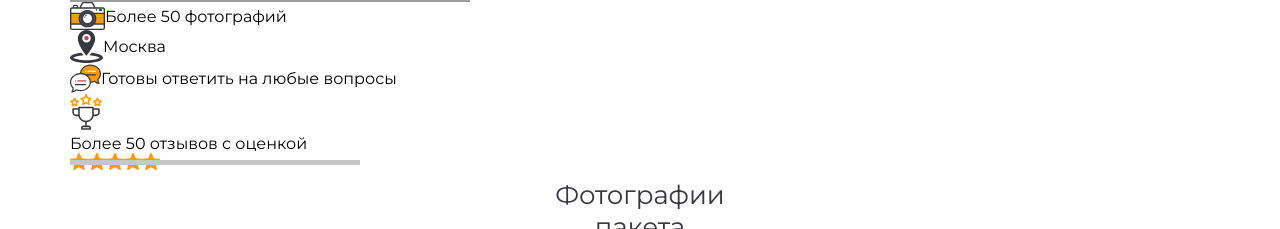
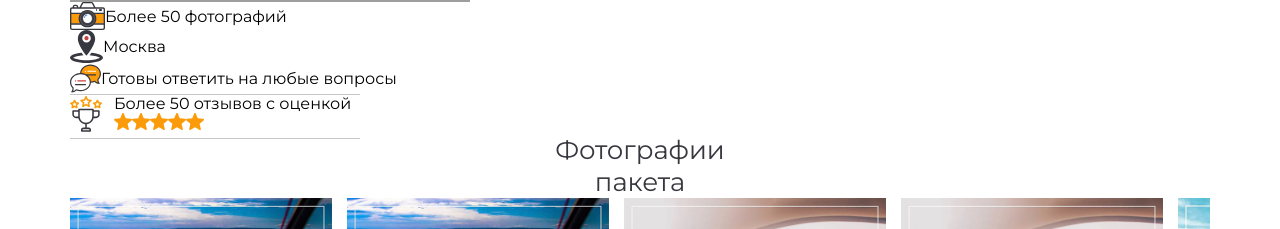
Before and after one commit to 8807010/HELYFLY, a React (Create React App) app: page / in a window 1280 px wide. Shown: the part 2078-2307 px from the top of the page. Built offline with nearby package versions, Linux system fonts and the light colour scheme; grey boxes are pictures that could not be loaded.

Commit message:
review code

```diff
--- a/src/components/blocks/photosession/Photosession.module.scss
+++ b/src/components/blocks/photosession/Photosession.module.scss
@@ -3,6 +3,9 @@
 
 .container {
     @extend %container;
+    .inner {
+        position: relative;
+    }
     .title {
         @include text(28px, 400, 34px);
         color: $textColor;
@@ -23,16 +26,34 @@
     .photosessionPrice {
         padding-top: 25px;
     }
-
+    .cap {
+        margin-right: 12px;
+    }
+    .reviews {
+        display: flex;
+    }
     .reviews::after {
-            content: "";
-            display: block;
-            position: absolute;
-            width: 290px;
-            height: 5px;
-            background: $secondaryColor;
-            position: relative;
-            bottom: 14px;
+        content: "";
+        display: block;
+        position: absolute;
+        width: 290px;
+        height: 0.5px;
+        background: $secondaryColor;
+        bottom: -4px;
+    }
+    .reviews::before {
+        content: "";
+        display: block;
+        position: absolute;
+        width: 290px;
+        height: 0.5px;
+        background: $secondaryColor;
+        bottom: 40px;
+    }
+    .rating {
+        display: flex;
+        flex-direction: column;
     }
 
+
 }
```
